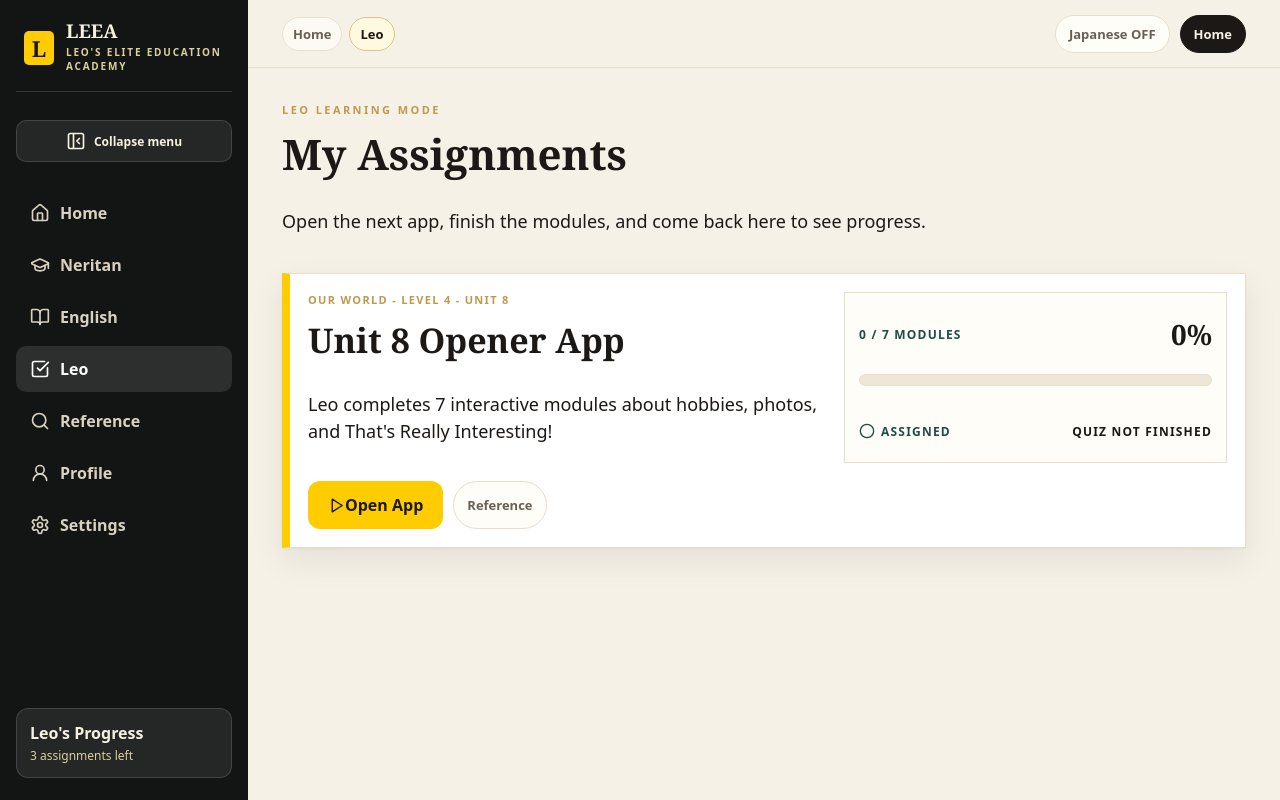
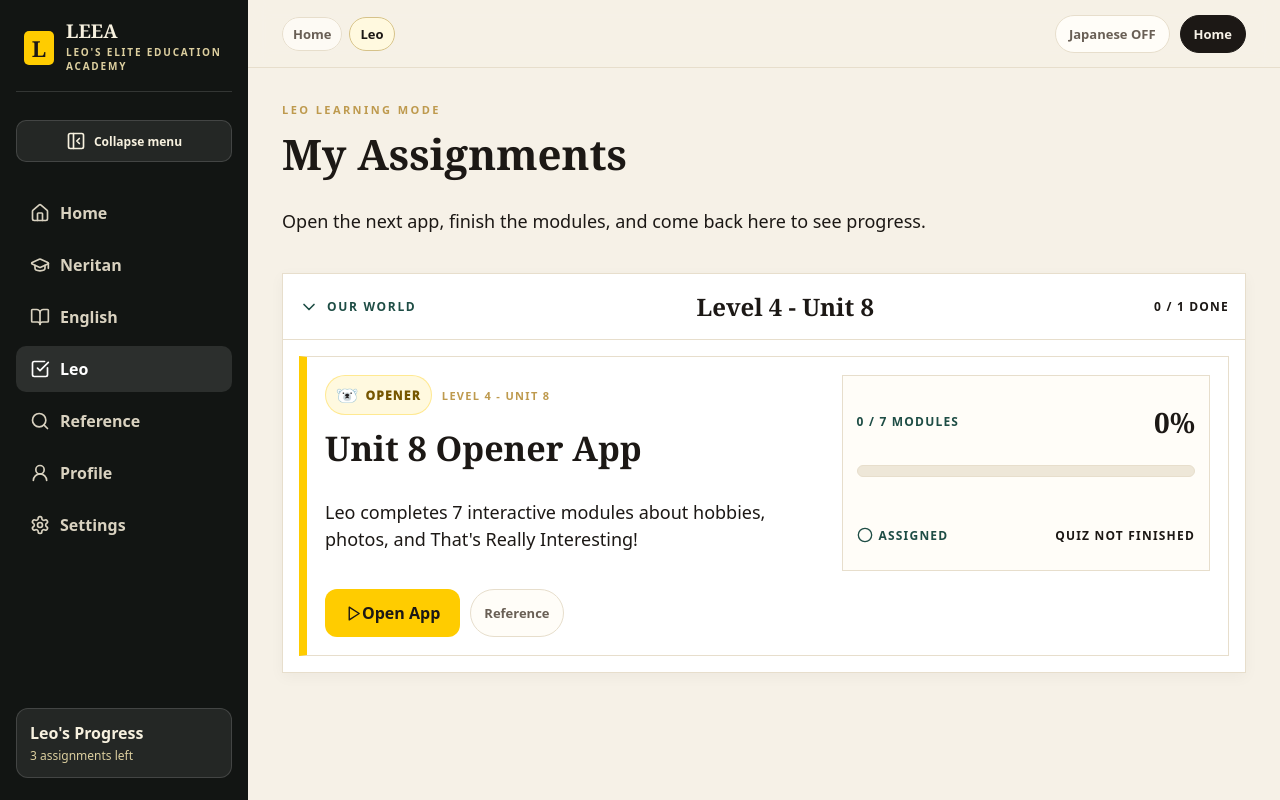
Before and after one commit to leaneritan/LEEA, a Next.js app: page /leo in a window 1280 px wide. Built offline with nearby package versions, Linux system fonts and the light colour scheme.

Commit message:
Make Leo apps collapsible and component-coded

```diff
--- a/src/app/globals.css
+++ b/src/app/globals.css
@@ -1667,25 +1667,141 @@ h3 {
   line-height: 1.5;
 }
 
+.leo-group-grid {
+  display: grid;
+  gap: 18px;
+}
+
+.leo-group {
+  border: 1px solid var(--hair);
+  background: #fff;
+  box-shadow: 0 4px 14px rgba(28, 24, 21, 0.04);
+}
+
+.leo-group-header {
+  display: flex;
+  align-items: center;
+  justify-content: space-between;
+  gap: 16px;
+  width: 100%;
+  border: 0;
+  border-bottom: 1px solid var(--hair);
+  background: #fff;
+  color: var(--ink);
+  padding: 16px;
+  text-align: left;
+  cursor: pointer;
+}
+
+.leo-group-header span {
+  display: inline-flex;
+  align-items: center;
+  gap: 8px;
+  color: var(--ever);
+  font-size: 12px;
+  font-weight: 900;
+  letter-spacing: 0.14em;
+  text-transform: uppercase;
+}
+
+.leo-group-header h2 {
+  font-size: 24px;
+}
+
+.leo-group-header small {
+  color: var(--ink3);
+  font-size: 12px;
+  font-weight: 900;
+  letter-spacing: 0.1em;
+  text-transform: uppercase;
+}
+
 .leo-app-grid {
   display: grid;
-  gap: 16px;
+  gap: 14px;
+  padding: 16px;
 }
 
 .leo-app-card {
+  --leo-component: var(--gold);
+  --leo-component-soft: #fff9df;
+  --leo-component-ink: #765600;
   display: grid;
   grid-template-columns: minmax(0, 1.15fr) minmax(260px, 0.85fr);
   gap: 18px;
   border: 1px solid var(--hair);
-  border-left: 8px solid var(--gold);
-  background: #fff;
-  box-shadow: var(--shadow);
+  border-left: 8px solid var(--leo-component);
+  background: #fff;
   padding: 18px;
 }
 
+.leo-app-card-opener {
+  --leo-component: var(--gold);
+  --leo-component-soft: #fff9df;
+  --leo-component-ink: #765600;
+}
+
+.leo-app-card-vocab {
+  --leo-component: #54886f;
+  --leo-component-soft: #edf8f1;
+  --leo-component-ink: #2f654d;
+}
+
+.leo-app-card-grammar {
+  --leo-component: #406a9f;
+  --leo-component-soft: #edf4ff;
+  --leo-component-ink: #264f83;
+}
+
+.leo-app-card-reading {
+  --leo-component: #a66c3f;
+  --leo-component-soft: #fff3e8;
+  --leo-component-ink: #7a4b2a;
+}
+
+.leo-app-card-writing {
+  --leo-component: #6d6875;
+  --leo-component-soft: #f4f2f6;
+  --leo-component-ink: #504a5b;
+}
+
+.leo-app-card-review {
+  --leo-component: #237a3a;
+  --leo-component-soft: #f3fbf4;
+  --leo-component-ink: #14532d;
+}
+
 .leo-app-main {
   display: grid;
   gap: 10px;
+}
+
+.leo-component-row {
+  display: flex;
+  align-items: center;
+  flex-wrap: wrap;
+  gap: 10px;
+}
+
+.component-chip {
+  display: inline-flex;
+  align-items: center;
+  gap: 7px;
+  width: fit-content;
+  border: 1px solid color-mix(in srgb, var(--leo-component) 35%, transparent);
+  border-radius: 999px;
+  background: var(--leo-component-soft);
+  color: var(--leo-component-ink);
+  font-size: 12px;
+  font-weight: 950;
+  letter-spacing: 0.1em;
+  padding: 7px 10px;
+  text-transform: uppercase;
+}
+
+.component-chip span {
+  font-size: 18px;
+  letter-spacing: 0;
 }
 
 .leo-app-main h2 {
@@ -2191,6 +2307,7 @@ h3 {
   .deck-lesson-bar,
   .lesson-group-header,
   .leo-app-card,
+  .leo-group-header,
   .teacher-group-header,
   .teacher-lesson-card {
     align-items: stretch;
--- a/src/components/LeoDashboard.tsx
+++ b/src/components/LeoDashboard.tsx
@@ -1,9 +1,10 @@
 "use client";
 
 import Link from "next/link";
-import { CheckCircle2, Circle, Play } from "lucide-react";
+import { CheckCircle2, ChevronDown, ChevronRight, Circle, Play } from "lucide-react";
 import { useEffect, useMemo, useState } from "react";
-import { learnerLessons } from "@/data/lessons";
+import { getLessonGroups, learnerLessons } from "@/data/lessons";
+import type { Lesson } from "@/data/types";
 
 type LearnerAppProgress = {
   completedModules: number;
@@ -13,10 +14,25 @@ type LearnerAppProgress = {
   caption: string;
 };
 
+const groupOpenStorageKey = "leea.leo.lessonGroupsOpen.v1";
+
 export function LeoDashboard() {
   const [progressVersion, setProgressVersion] = useState(0);
+  const [openGroups, setOpenGroups] = useState<Record<string, boolean>>({});
+  const groups = useMemo(() => getLessonGroups(learnerLessons), []);
 
   useEffect(() => {
+    const savedGroups = window.localStorage.getItem(groupOpenStorageKey);
+    if (savedGroups) {
+      try {
+        setOpenGroups(JSON.parse(savedGroups) as Record<string, boolean>);
+      } catch {
+        setOpenGroups({});
+      }
+    } else {
+      setOpenGroups(Object.fromEntries(groups.map((group, index) => [group.id, index === 0])));
+    }
+
     const refresh = () => setProgressVersion((current) => current + 1);
     window.addEventListener("storage", refresh);
     window.addEventListener("focus", refresh);
@@ -24,12 +40,20 @@ export function LeoDashboard() {
       window.removeEventListener("storage", refresh);
       window.removeEventListener("focus", refresh);
     };
-  }, []);
+  }, [groups]);
 
   const appProgress = useMemo(() => {
     progressVersion;
     return Object.fromEntries(learnerLessons.map((lesson) => [lesson.id, getLearnerAppProgress(lesson.source.storagePrefix, lesson.source.moduleCount)]));
   }, [progressVersion]);
+
+  function toggleGroup(groupId: string) {
+    setOpenGroups((current) => {
+      const next = { ...current, [groupId]: !(current[groupId] ?? true) };
+      window.localStorage.setItem(groupOpenStorageKey, JSON.stringify(next));
+      return next;
+    });
+  }
 
   return (
     <section className="leo-page">
@@ -39,17 +63,58 @@ export function LeoDashboard() {
         <p>Open the next app, finish the modules, and come back here to see progress.</p>
       </header>
 
-      <div className="leo-app-grid">
-        {learnerLessons.map((lesson) => {
-          const progress = appProgress[lesson.id];
-          const percent = Math.round((progress.completedModules / progress.moduleCount) * 100);
+      <div className="leo-group-grid">
+        {groups.map((group) => {
+          const isOpen = openGroups[group.id] ?? true;
+          const groupProgress = group.lessons.map((lesson) => appProgress[lesson.id]).filter(Boolean);
+          const doneCount = groupProgress.filter((progress) => progress.done).length;
 
           return (
-            <article className="leo-app-card" key={lesson.id}>
+            <section className="leo-group" id={group.id} key={group.id}>
+              <button className="leo-group-header" onClick={() => toggleGroup(group.id)} type="button">
+                <span>
+                  {isOpen ? <ChevronDown size={20} /> : <ChevronRight size={20} />}
+                  {group.courseLabel}
+                </span>
+                <h2>
+                  Level {group.level} - Unit {group.unit}
+                </h2>
+                <small>
+                  {doneCount} / {group.lessons.length} done
+                </small>
+              </button>
+
+              {isOpen ? (
+                <div className="leo-app-grid">
+                  {group.lessons.map((lesson) => (
+                    <LeoAppCard key={lesson.id} lesson={lesson} progress={appProgress[lesson.id]} />
+                  ))}
+                </div>
+              ) : null}
+            </section>
+          );
+        })}
+      </div>
+    </section>
+  );
+}
+
+function LeoAppCard({ lesson, progress }: { lesson: Lesson; progress: LearnerAppProgress }) {
+  const percent = Math.round((progress.completedModules / progress.moduleCount) * 100);
+  const component = getLearnerComponentMeta(lesson.component);
+
+  return (
+    <article className={`leo-app-card leo-app-card-${component.tone}`}>
       <div className="leo-app-main">
+        <div className="leo-component-row">
+          <span className={`component-chip component-chip-${component.tone}`}>
+            <span aria-hidden="true">{component.emoji}</span>
+            {component.label}
+          </span>
           <span className="mode-label">
-                  Our World - Level {lesson.level} - Unit {lesson.unit}
+            Level {lesson.level} - Unit {lesson.unit}
           </span>
+        </div>
         <h2>{lesson.title}</h2>
         <p>{lesson.subtitle}</p>
       </div>
@@ -90,10 +155,15 @@ export function LeoDashboard() {
       </div>
     </article>
   );
-        })}
-      </div>
-    </section>
-  );
+}
+
+function getLearnerComponentMeta(component: string) {
+  if (component.includes("vocab")) return { emoji: "🧺", label: "Vocabulary", tone: "vocab" };
+  if (component.includes("grammar")) return { emoji: "🧩", label: "Grammar", tone: "grammar" };
+  if (component.includes("reading")) return { emoji: "📖", label: "Reading", tone: "reading" };
+  if (component.includes("writing")) return { emoji: "✍️", label: "Writing", tone: "writing" };
+  if (component.includes("review")) return { emoji: "✅", label: "Review", tone: "review" };
+  return { emoji: "🐻‍❄️", label: "Opener", tone: "opener" };
 }
 
 function getLearnerAppProgress(storagePrefix = "", moduleCount = 0): LearnerAppProgress {
```
Also changed, not shown: 2 other files (tests, documents, lock files or other folders). Lines whose indentation alone changed are shown as unchanged.
